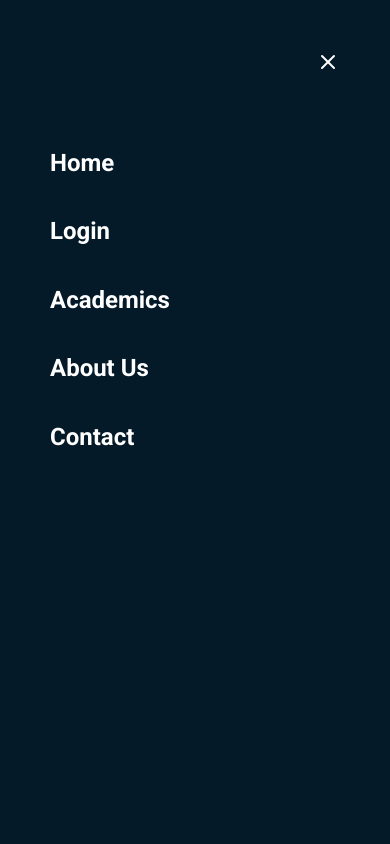
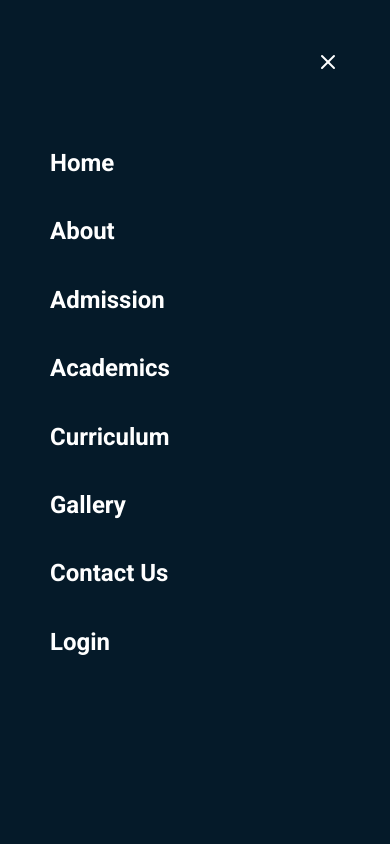
Before and after one commit to pramila2412/SchoolManagement, a React (Vite) app in the folder FrontendSM/: page / in a window 390 px wide. Both pictures are taken after a click on the button 340 px from the left and 103 px from the top of the page. Shown: the top 844 px of the page. Built offline with nearby package versions, Linux system fonts and the light colour scheme.

Commit message:
responsive and image updates

```diff
--- a/FrontendSM/src/pages/AboutPage.jsx
+++ b/FrontendSM/src/pages/AboutPage.jsx
@@ -49,7 +49,7 @@ const DEFAULTS = {
 const valueIcons = [BookOpen, Users, Target, Heart];
 
 export default function AboutPage() {
-    const { user } = useAuth();
+    const { user, logout } = useAuth();
     const [aboutData, setAboutData] = useState(DEFAULTS);
     const [loading, setLoading] = useState(true);
     const [mobileMenuOpen, setMobileMenuOpen] = useState(false);
@@ -148,10 +148,9 @@ export default function AboutPage() {
                 </div>
             </div>
 
-            {/* ===== HEADER (same as landing) ===== */}
+            {/* ===== HEADER ===== */}
             <header className="landing-header">
-                <div className="header-inner">
-                    <div className="landing-nav">
+                <div className="header-inner" style={{ justifyContent: 'space-between' }}>
                     <Link to="/" className="school-logo" style={{ textDecoration: 'none' }}>
                         <img src="/logo.png" alt="MZ Logo" />
                         <div className="school-logo-text">
@@ -159,7 +158,7 @@ export default function AboutPage() {
                             <h2>SCHOOL</h2>
                         </div>
                     </Link>
-                        <div className="nav-divider"></div>
+                    <div className="landing-nav">
                         <Link to="/" className="nav-link">Home</Link>
                         <div className="nav-divider"></div>
                         <Link to="/about" className="nav-link active">About</Link>
@@ -398,10 +397,20 @@ export default function AboutPage() {
                         <div className="mobile-nav-content">
                             <button className="close-btn" onClick={toggleMobileMenu}><X /></button>
                             <Link to="/" onClick={toggleMobileMenu}>Home</Link>
-                            <Link to="/about" onClick={toggleMobileMenu}>About Us</Link>
+                            <Link to="/about" onClick={toggleMobileMenu}>About</Link>
+                            <Link to="/admission" onClick={toggleMobileMenu}>Admission</Link>
+                            <Link to="/academics" onClick={toggleMobileMenu}>Academics</Link>
+                            <Link to="/curriculum" onClick={toggleMobileMenu}>Curriculum</Link>
+                            <Link to="/gallery" onClick={toggleMobileMenu}>Gallery</Link>
+                            <Link to="/contact" onClick={toggleMobileMenu}>Contact Us</Link>
+                            {user ? (
+                                <>
+                                    <Link to="/" onClick={toggleMobileMenu}>Dashboard</Link>
+                                    <span style={{ cursor: 'pointer', color: '#ff4757', fontWeight: 600 }} onClick={() => { logout(); toggleMobileMenu(); }}>Logout</span>
+                                </>
+                            ) : (
                                 <Link to="/login" onClick={toggleMobileMenu}>Login</Link>
-                            <Link to="/academics" onClick={toggleMobileMenu}>Academics</Link>
-                            <span>Contact</span>
+                            )}
                         </div>
                     </motion.div>
                 )}
--- a/FrontendSM/src/pages/AdmissionPublicPage.jsx
+++ b/FrontendSM/src/pages/AdmissionPublicPage.jsx
@@ -52,7 +52,7 @@ const DEFAULTS = {
 };
 
 export default function AdmissionPublicPage() {
-    const { user } = useAuth();
+    const { user, logout } = useAuth();
     const [data, setData] = useState(DEFAULTS);
     const [mobileMenuOpen, setMobileMenuOpen] = useState(false);
     const [siteConfig, setSiteConfig] = useState({
@@ -144,8 +144,7 @@ export default function AdmissionPublicPage() {
 
             {/* ===== HEADER ===== */}
             <header className="landing-header">
-                <div className="header-inner">
-                    <div className="landing-nav">
+                <div className="header-inner" style={{ justifyContent: 'space-between' }}>
                     <Link to="/" className="school-logo" style={{ textDecoration: 'none' }}>
                         <img src="/logo.png" alt="MZ Logo" />
                         <div className="school-logo-text">
@@ -153,7 +152,7 @@ export default function AdmissionPublicPage() {
                             <h2>SCHOOL</h2>
                         </div>
                     </Link>
-                        <div className="nav-divider"></div>
+                    <div className="landing-nav">
                         <Link to="/" className="nav-link">Home</Link>
                         <div className="nav-divider"></div>
                         <Link to="/about" className="nav-link">About</Link>
@@ -395,11 +394,20 @@ export default function AdmissionPublicPage() {
                         <div className="mobile-nav-content">
                             <button className="close-btn" onClick={toggleMobileMenu}><X /></button>
                             <Link to="/" onClick={toggleMobileMenu}>Home</Link>
-                            <Link to="/about" onClick={toggleMobileMenu}>About Us</Link>
+                            <Link to="/about" onClick={toggleMobileMenu}>About</Link>
                             <Link to="/admission" onClick={toggleMobileMenu}>Admission</Link>
+                            <Link to="/academics" onClick={toggleMobileMenu}>Academics</Link>
+                            <Link to="/curriculum" onClick={toggleMobileMenu}>Curriculum</Link>
+                            <Link to="/gallery" onClick={toggleMobileMenu}>Gallery</Link>
+                            <Link to="/contact" onClick={toggleMobileMenu}>Contact Us</Link>
+                            {user ? (
+                                <>
+                                    <Link to="/" onClick={toggleMobileMenu}>Dashboard</Link>
+                                    <span style={{ cursor: 'pointer', color: '#ff4757', fontWeight: 600 }} onClick={() => { logout(); toggleMobileMenu(); }}>Logout</span>
+                                </>
+                            ) : (
                                 <Link to="/login" onClick={toggleMobileMenu}>Login</Link>
-                            <Link to="/academics" onClick={toggleMobileMenu}>Academics</Link>
-                            <span>Contact</span>
+                            )}
                         </div>
                     </motion.div>
                 )}
--- a/FrontendSM/src/pages/ContactPublicPage.jsx
+++ b/FrontendSM/src/pages/ContactPublicPage.jsx
@@ -29,7 +29,7 @@ const DEFAULTS = {
 };
 
 export default function ContactPublicPage() {
-    const { user } = useAuth();
+    const { user, logout } = useAuth();
     const [data, setData] = useState(DEFAULTS);
     const [mobileMenuOpen, setMobileMenuOpen] = useState(false);
 
@@ -158,7 +158,7 @@ export default function ContactPublicPage() {
 
             {/* ===== HEADER ===== */}
             <header className="landing-header">
-                <div className="header-inner">
+                <div className="header-inner" style={{ justifyContent: 'space-between' }}>
                     <div className="landing-nav">
                         <Link to="/" className="school-logo" style={{ textDecoration: 'none' }}>
                             <img src="/logo.png" alt="MZ Logo" />
@@ -376,13 +376,20 @@ export default function ContactPublicPage() {
                         <div className="mobile-nav-content">
                             <button className="close-btn" onClick={toggleMobileMenu}><X /></button>
                             <Link to="/" onClick={toggleMobileMenu}>Home</Link>
-                            <Link to="/about" onClick={toggleMobileMenu}>About Us</Link>
+                            <Link to="/about" onClick={toggleMobileMenu}>About</Link>
                             <Link to="/admission" onClick={toggleMobileMenu}>Admission</Link>
                             <Link to="/academics" onClick={toggleMobileMenu}>Academics</Link>
                             <Link to="/curriculum" onClick={toggleMobileMenu}>Curriculum</Link>
                             <Link to="/gallery" onClick={toggleMobileMenu}>Gallery</Link>
                             <Link to="/contact" onClick={toggleMobileMenu}>Contact Us</Link>
-                            <Link to="/login" onClick={toggleMobileMenu}>Login</Link>
+                            {user ? (
+                                <>
+                                    <Link to="/" onClick={toggleMobileMenu}>Dashboard</Link>
+                                    <span style={{ cursor: 'pointer', color: '#ff4757', fontWeight: 600 }} onClick={() => { logout(); toggleMobileMenu(); }}>Logout</span>
+                                </>
+                            ) : (
+                                <Link to="/login" onClick={toggleMobileMenu}>Login</Link>
+                            )}
                         </div>
                     </motion.div>
                 )}
--- a/FrontendSM/src/pages/CurriculumPage.jsx
+++ b/FrontendSM/src/pages/CurriculumPage.jsx
@@ -75,7 +75,7 @@ const DEFAULTS = {
 };
 
 export default function CurriculumPage() {
-    const { user } = useAuth();
+    const { user, logout } = useAuth();
     const [data, setData] = useState(DEFAULTS);
     const [mobileMenuOpen, setMobileMenuOpen] = useState(false);
     const [siteConfig, setSiteConfig] = useState({
@@ -160,8 +160,7 @@ export default function CurriculumPage() {
 
             {/* ===== HEADER ===== */}
             <header className="landing-header">
-                <div className="header-inner">
-                    <div className="landing-nav">
+                <div className="header-inner" style={{ justifyContent: 'space-between' }}>
                     <Link to="/" className="school-logo" style={{ textDecoration: 'none' }}>
                         <img src="/logo.png" alt="MZ Logo" />
                         <div className="school-logo-text">
@@ -169,7 +168,7 @@ export default function CurriculumPage() {
                             <h2>SCHOOL</h2>
                         </div>
                     </Link>
-                        <div className="nav-divider"></div>
+                    <div className="landing-nav">
                         <Link to="/" className="nav-link">Home</Link>
                         <div className="nav-divider"></div>
                         <Link to="/about" className="nav-link">About</Link>
@@ -276,12 +275,20 @@ export default function CurriculumPage() {
                         <div className="mobile-nav-content">
                             <button className="close-btn" onClick={toggleMobileMenu}><X /></button>
                             <Link to="/" onClick={toggleMobileMenu}>Home</Link>
-                            <Link to="/about" onClick={toggleMobileMenu}>About Us</Link>
+                            <Link to="/about" onClick={toggleMobileMenu}>About</Link>
                             <Link to="/admission" onClick={toggleMobileMenu}>Admission</Link>
                             <Link to="/academics" onClick={toggleMobileMenu}>Academics</Link>
                             <Link to="/curriculum" onClick={toggleMobileMenu}>Curriculum</Link>
+                            <Link to="/gallery" onClick={toggleMobileMenu}>Gallery</Link>
+                            <Link to="/contact" onClick={toggleMobileMenu}>Contact Us</Link>
+                            {user ? (
+                                <>
+                                    <Link to="/" onClick={toggleMobileMenu}>Dashboard</Link>
+                                    <span style={{ cursor: 'pointer', color: '#ff4757', fontWeight: 600 }} onClick={() => { logout(); toggleMobileMenu(); }}>Logout</span>
+                                </>
+                            ) : (
                                 <Link to="/login" onClick={toggleMobileMenu}>Login</Link>
-                            <span>Contact</span>
+                            )}
                         </div>
                     </motion.div>
                 )}
--- a/FrontendSM/src/pages/GalleryPublicPage.jsx
+++ b/FrontendSM/src/pages/GalleryPublicPage.jsx
@@ -13,7 +13,7 @@ const API = '/api';
 const CATEGORIES = ['All', 'Sports', 'School Tour', 'Programs and Events', 'Annual Day', 'Meetings'];
 
 export default function GalleryPublicPage() {
-    const { user } = useAuth();
+    const { user, logout } = useAuth();
     const [images, setImages] = useState([]);
     const [activeCategory, setActiveCategory] = useState('All');
     const [loading, setLoading] = useState(true);
@@ -112,8 +112,7 @@ export default function GalleryPublicPage() {
 
             {/* ===== HEADER ===== */}
             <header className="landing-header">
-                <div className="header-inner">
-                    <div className="landing-nav">
+                <div className="header-inner" style={{ justifyContent: 'space-between' }}>
                     <Link to="/" className="school-logo" style={{ textDecoration: 'none' }}>
                         <img src="/logo.png" alt="MZ Logo" />
                         <div className="school-logo-text">
@@ -121,7 +120,7 @@ export default function GalleryPublicPage() {
                             <h2>SCHOOL</h2>
                         </div>
                     </Link>
-                        <div className="nav-divider"></div>
+                    <div className="landing-nav">
                         <Link to="/" className="nav-link">Home</Link>
                         <div className="nav-divider"></div>
                         <Link to="/about" className="nav-link">About</Link>
@@ -257,13 +256,20 @@ export default function GalleryPublicPage() {
                         <div className="mobile-nav-content">
                             <button className="close-btn" onClick={toggleMobileMenu}><X /></button>
                             <Link to="/" onClick={toggleMobileMenu}>Home</Link>
-                            <Link to="/about" onClick={toggleMobileMenu}>About Us</Link>
+                            <Link to="/about" onClick={toggleMobileMenu}>About</Link>
                             <Link to="/admission" onClick={toggleMobileMenu}>Admission</Link>
                             <Link to="/academics" onClick={toggleMobileMenu}>Academics</Link>
                             <Link to="/curriculum" onClick={toggleMobileMenu}>Curriculum</Link>
                             <Link to="/gallery" onClick={toggleMobileMenu}>Gallery</Link>
+                            <Link to="/contact" onClick={toggleMobileMenu}>Contact Us</Link>
+                            {user ? (
+                                <>
+                                    <Link to="/" onClick={toggleMobileMenu}>Dashboard</Link>
+                                    <span style={{ cursor: 'pointer', color: '#ff4757', fontWeight: 600 }} onClick={() => { logout(); toggleMobileMenu(); }}>Logout</span>
+                                </>
+                            ) : (
                                 <Link to="/login" onClick={toggleMobileMenu}>Login</Link>
-                            <span>Contact</span>
+                            )}
                         </div>
                     </motion.div>
                 )}
--- a/FrontendSM/src/pages/LandingPage.jsx
+++ b/FrontendSM/src/pages/LandingPage.jsx
@@ -12,7 +12,7 @@ import { useAuth } from '../context/AuthContext';
 import './LandingPage.css';
 
 export default function LandingPage() {
-    const { user } = useAuth();
+    const { user, logout } = useAuth();
     const navigate = useNavigate();
     const [mobileMenuOpen, setMobileMenuOpen] = useState(false);
     const [siteConfig, setSiteConfig] = useState({
@@ -31,7 +31,7 @@ export default function LandingPage() {
             title: 'A Global Campus for Global Students',
             subtitle: 'With a faculty from over 100 countries, we foster a vibrant, inclusive community that is globally connected.',
             cta: "Apply / Admitted? Let's make it official!",
-            image: '/school.png'
+            image: '/mount school.jpeg'
         },
         announcements: {
             ticker: [
@@ -197,6 +197,7 @@ export default function LandingPage() {
     ];
     const heroTitle = siteConfig?.hero?.title || 'A Global Campus for Global Students';
     const heroSubtitle = siteConfig?.hero?.subtitle || 'With a faculty from over 100 countries, we foster a vibrant, inclusive community that is globally connected.';
+    const heroImage = siteConfig?.hero?.image === '/school.png' ? '/mount school.jpeg' : (siteConfig?.hero?.image || '/mount school.jpeg');
     const heroStrip = siteConfig?.announcements?.heroStrip || {
         text: 'Admission Inquiry for 2025-26 academic year is now open',
         link: '/admission',
@@ -236,16 +237,15 @@ export default function LandingPage() {
             </div>
 
             <header className="landing-header">
-                <div className="header-inner">
+                <div className="header-inner" style={{ justifyContent: 'space-between' }}>
+                    <Link to="/" className="school-logo" style={{ textDecoration: 'none' }}>
+                        <img src="/logo.png" alt="MZ Logo" />
+                        <div className="school-logo-text">
+                            <h2>MOUNT ZION</h2>
+                            <h2>SCHOOL</h2>
+                        </div>
+                    </Link>
                     <div className="landing-nav">
-                        <div className="school-logo">
-                            <img src="/logo.png" alt="MZ Logo" />
-                            <div className="school-logo-text">
-                                <h2>MOUNT ZION</h2>
-                                <h2>SCHOOL</h2>
-                            </div>
-                        </div>
-                        <div className="nav-divider"></div>
                         <Link to="/" className="nav-link active">Home <span className="nav-badge">FREE</span></Link>
                         <div className="nav-divider"></div>
                         <Link to="/about" className="nav-link">About</Link>
@@ -280,7 +280,7 @@ export default function LandingPage() {
                 </div>
             </div>
 
-            <section className="landing-hero" style={{ backgroundImage: `url("/school.png")` }}>
+            <section className="landing-hero" style={{ backgroundImage: `url("${heroImage}")` }}>
                 <div className="hero-overlay"></div>
                 <div className="hero-content">
                     <motion.div
@@ -642,10 +642,20 @@ export default function LandingPage() {
                         <div className="mobile-nav-content">
                             <button className="close-btn" onClick={toggleMobileMenu}><X /></button>
                             <Link to="/" onClick={toggleMobileMenu}>Home</Link>
-                            <Link to="/login" onClick={toggleMobileMenu}>Login</Link>
+                            <Link to="/about" onClick={toggleMobileMenu}>About</Link>
+                            <Link to="/admission" onClick={toggleMobileMenu}>Admission</Link>
                             <Link to="/academics" onClick={toggleMobileMenu}>Academics</Link>
-                            <Link to="/about" onClick={toggleMobileMenu}>About Us</Link>
-                            <span>Contact</span>
+                            <Link to="/curriculum" onClick={toggleMobileMenu}>Curriculum</Link>
+                            <Link to="/gallery" onClick={toggleMobileMenu}>Gallery</Link>
+                            <Link to="/contact" onClick={toggleMobileMenu}>Contact Us</Link>
+                            {user ? (
+                                <>
+                                    <Link to="/" onClick={toggleMobileMenu}>Dashboard</Link>
+                                    <span style={{ cursor: 'pointer', color: '#ff4757', fontWeight: 600 }} onClick={() => { logout(); toggleMobileMenu(); }}>Logout</span>
+                                </>
+                            ) : (
+                                <Link to="/login" onClick={toggleMobileMenu}>Login</Link>
+                            )}
                         </div>
                     </motion.div>
                 )}
```
Also changed, not shown: FrontendSM/public/mount school.jpeg (added). Lines whose indentation alone changed are shown as unchanged.
